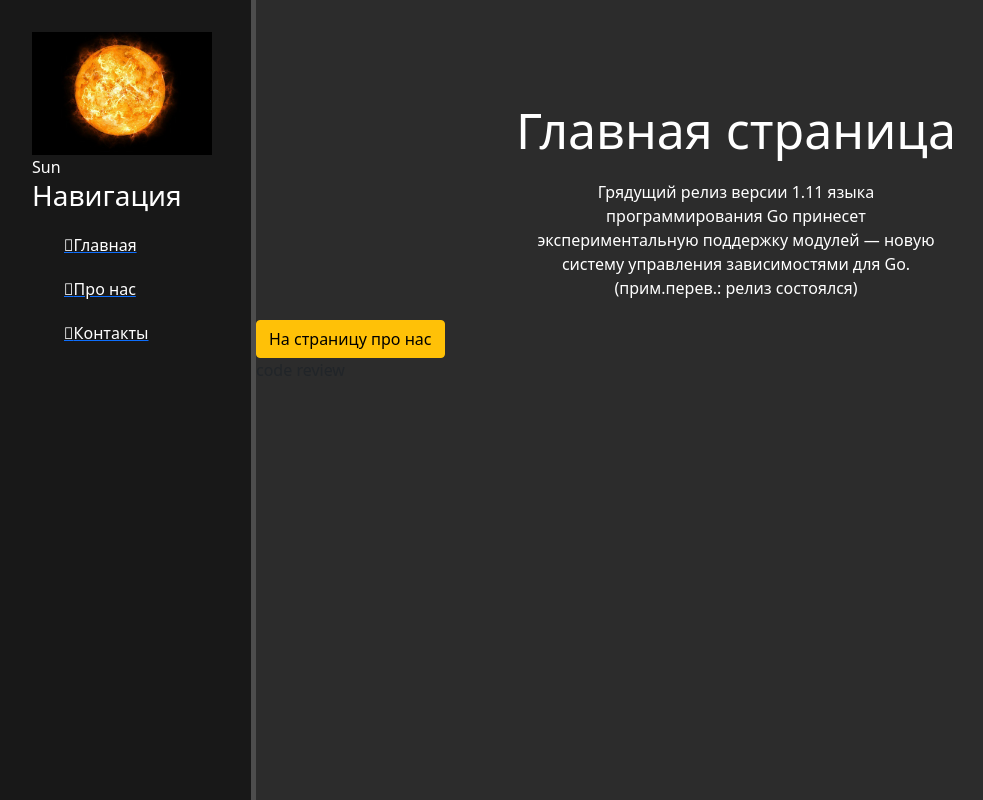
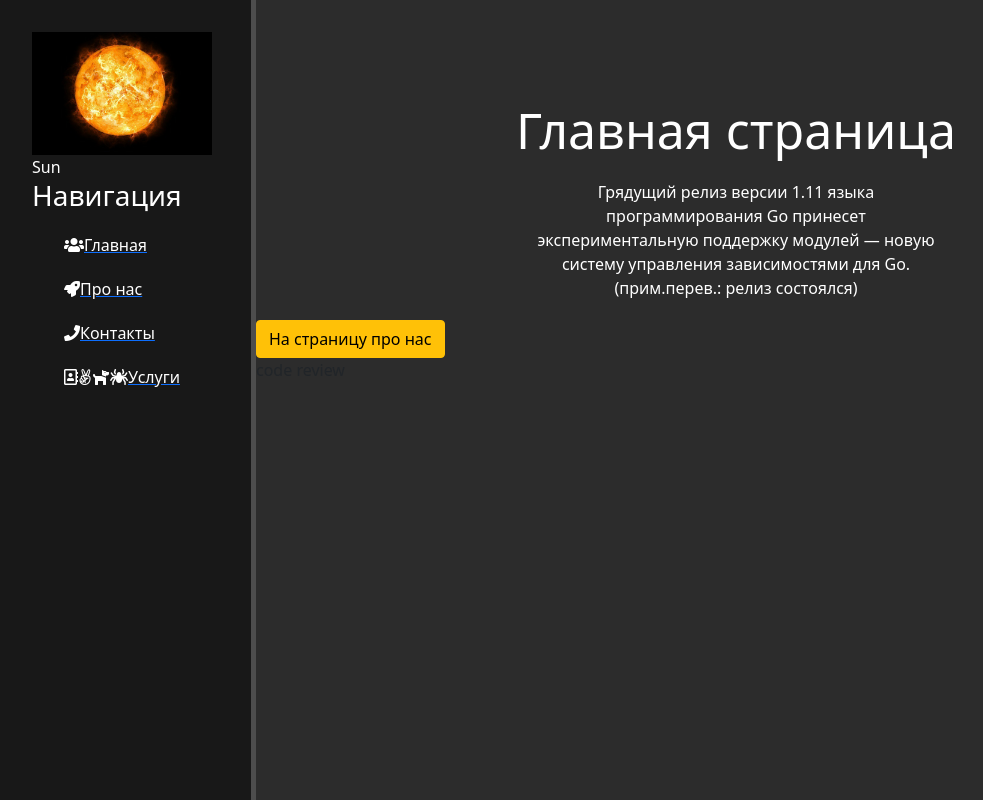
Before and after one commit to Zakharov-A/Sun, a Django app: page / in a window 1280 px wide. Shown: the whole page, without its empty margins (0-983 px from the left). Run offline with Django 4.2, Linux system fonts and the light colour scheme; some libraries are stand-ins or nearby versions.

Commit message:
Py_Django_Sun_L_5_5_problems_icons

```diff
--- a/Sun/main/templates/main/layout.html
+++ b/Sun/main/templates/main/layout.html
@@ -10,6 +10,7 @@
     <link rel="stylesheet" href="https://cdn.jsdelivr.net/npm/bootstrap@5.1.3/dist/css/bootstrap.min.css">
     <link rel="stylesheet" href="{% static 'main/css/main.css' %}">
     <link rel="stylesheet" href="https://use.fontawesome.com/releases/v5.8.2/css/all.css">
+
 </head>
 <body>
     <aside>
@@ -17,9 +18,10 @@
         <span class="Logo">Sun</span>
         <h3>Навигация</h3>
         <ul>
-            <a href="{% url 'home' %}"><li><i class="fa-brands fa-angellist"></i>Главная</li></a>
-            <a href="{% url 'about' %}"><li><i class="fa-brands fa-connectdevelop"></i>Про нас</li></a>
-            <a href=""><li><i class="fa-solid fa-dragon"></i>Контакты</li></a>
+            <a href="{% url 'home' %}"><li><i class="fa fa-users" aria-hidden="true"></i>Главная</li></a>
+            <a href="{% url 'about' %}"><li><i class="fa fa-rocket" aria-hidden="true"></i>Про нас</li></a>
+            <a href="{% url 'contacts' %}"><li><i class="fa fa-phone" aria-hidden="true"></i>Контакты</li></a>
+            <a href=""><li><i class="far fa-address-book"></i><i class="fab fa-angellist"></i><i class="fas fa-dog"></i><i class="fas fa-spider"></i>Услуги</li></a>
         </ul>
     </aside>
     <main>
--- a/Sun/main/urls.py
+++ b/Sun/main/urls.py
@@ -3,5 +3,6 @@ from . import views
 
 urlpatterns = [
     path('', views.index, name='home'),
-    path('about', views.about, name='about')
+    path('about', views.about, name='about'),
+    path('contacts', views.contacts, name='contacts')
 ]
--- a/Sun/main/views.py
+++ b/Sun/main/views.py
@@ -7,3 +7,6 @@ def index(request):
 
 def about(request):
     return render(request, 'main/about.html')
+
+def contacts(request):
+    return render(request, 'main/contacts.html')
```
Also changed, not shown: Sun/main/templates/main/contacts.html (added, +12 -0 lines).
